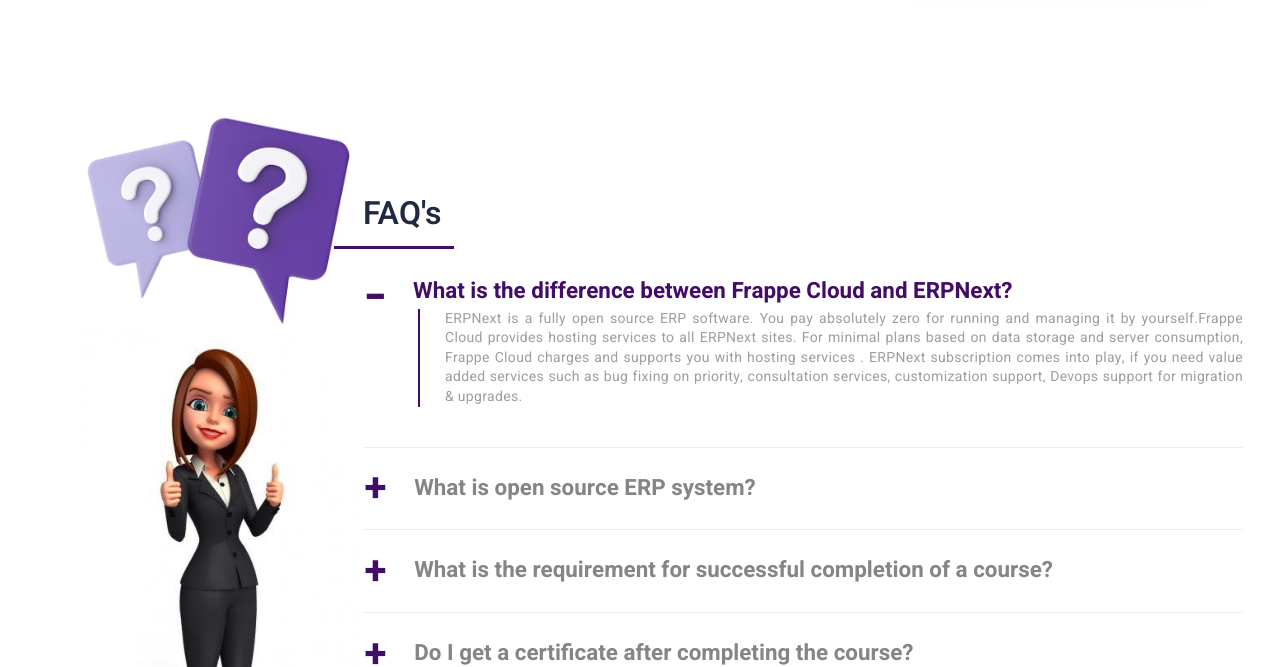
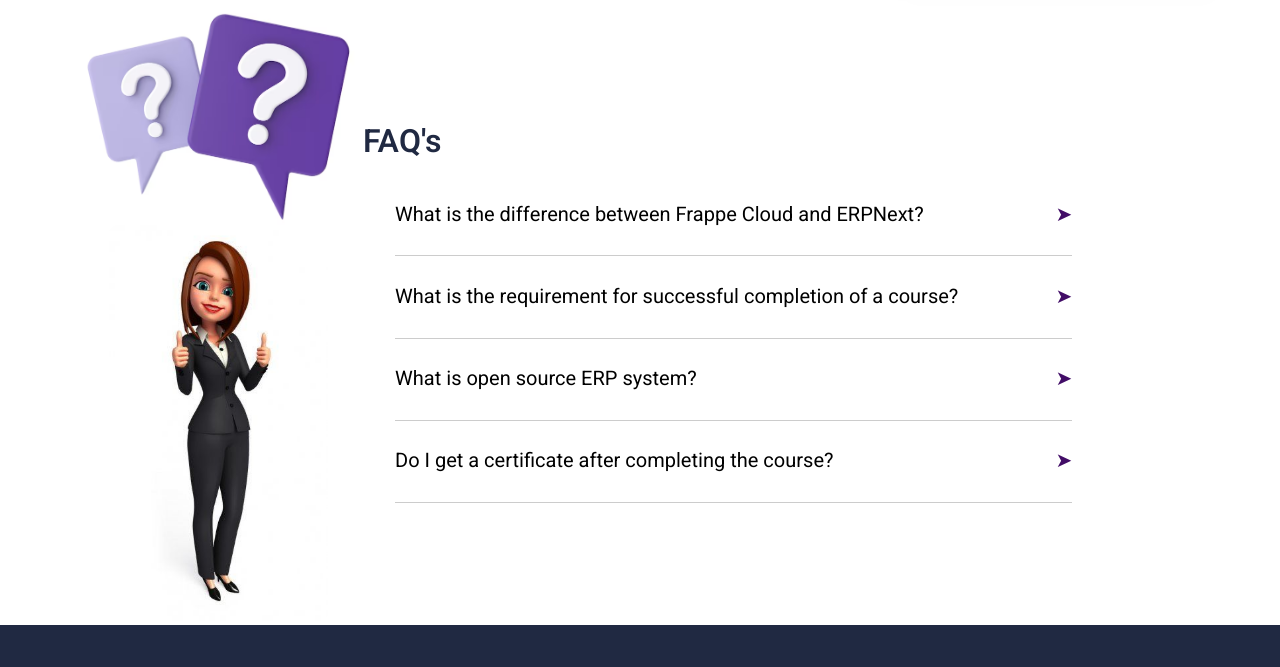
Before and after one commit to efeone/efeoneAcademy, a plain HTML site: page index.html in a window 1280 px wide. Shown: the part 4070-4737 px from the top of the page. Drawn offline with nearby package versions, Linux system fonts and the light colour scheme.

Commit message:
feat: efeone Academy website

```diff
--- a/css/style.css
+++ b/css/style.css
@@ -1163,3 +1163,65 @@ form {
         margin-bottom: 20px; /* Adjust the spacing between items if needed */
     }
 }
+
+
+
+
+
+
+
+
+
+.title {
+    text-align: center;
+    font-size: 5rem;
+    padding: 1rem;
+}
+
+/* .acc-container {
+    padding: 4rem 2rem;
+} */
+.acc-btn {
+    width: 100%;
+    padding: 1.6rem 2rem;
+    font-size: 20px;
+    cursor: pointer;
+    background: inherit;
+    border: none;
+    outline: none;
+    text-align: left;
+    transition: all 0.5s linear;
+}
+.acc-btn:after {
+    content: "\27A4";
+    color: #420D67;
+    float: right;
+    transition: all 0.3s linear;
+}
+.acc-btn.is-open:after {
+    transform: rotate(90deg);
+}
+.acc-btn:hover, .acc-btn.is-open {
+    color: #420D67;
+    font-weight: bold;
+}
+
+.acc-content {
+    max-height: 0;
+    color: #420D67;
+    font-size: 1.5rem;
+    margin: 0 2rem;
+    padding-left: 1rem;
+    overflow: hidden;
+    transition: max-height 0.3s ease-in-out;
+    border-bottom: 1px solid #ccc;
+}
+
+.credit {
+    text-align: center;
+    padding: 1rem;
+}
+.credit a {
+    text-decoration: wavy underline;
+    color: dodgerblue;
+}
--- a/index.html
+++ b/index.html
@@ -343,45 +343,50 @@
         <div class="container-fluid py-6" id="faq">
             <div class="container">
                 <div class="row g-2">
-                    <div class="col-lg-3 wow fadeInUp" data-wow-delay="0.1s" id="faq_img" style="  text-align: center;" >
+                    <div class="col-lg-3 wow fadeInUp" data-wow-delay="0.1s" id="faq_img" style="  text-align: center;margin-top: -96px;
+                    margin-bottom: -60px;" >
                         <img class="img-fluid rounded-center" src="img/question-mark-frequently-asked-questions-faq-3d-illustration_118019-7622.avif" alt="">
-                        <img class="img-fluid rounded" src="img/ad76291a3b7e00f1bd6accbc416fa3b1.jpg" alt="">
+                        <img class="img-fluid rounded" src="img/ad76291a3b7e00f1bd6accbc416fa3b1.jpg" alt="" style="  width: 80%;">
 
                     </div>
-                    <div class="col-lg-6 wow fadeInUp" data-wow-delay="0.5s">
-                        <div class="faq-list" style="text-align:justify;">
-                            <div>
-                                <div class="faq-header" style="  margin-bottom: 26px; ">
-                                    <h3 class="faq-title">FAQ's</h3>
-                                    <div class="seperator"></div>
-                                  </div>
-                              <details open >
-                                <summary title="How can I pay for my appointment?">What is the difference between Frappe Cloud and ERPNext? </summary>
-                                <p class="faq-content">ERPNext is a fully open source ERP software. You pay absolutely zero for running and managing it by yourself.Frappe Cloud provides hosting services to all ERPNext sites. For minimal plans based on data storage and server consumption, Frappe Cloud charges and supports you with hosting services . ERPNext subscription comes into play, if you need value added services such as bug fixing on priority, consultation services, customization support, Devops support for migration & upgrades.</p>
-                              </details>
-                              </div>
-                            <div>
-                              <details>
-                                <summary title="What can I expect at my first consultation?">What is open source ERP system? </summary>
-                                <p class="faq-content">A program is “free software” if the program’s users have the four essential freedoms:
-                                    1.The freedom to run the program as you wish, for any purpose.
-                                    2.The freedom to study how the program works, and change it so it does your computing as you wish. Access to the source code is a precondition for this.
-                                    3.The freedom to redistribute copies so you can help your neighbor.
-                                    4.The freedom to distribute copies of your modified versions to others. By doing this you can give the whole community a chance to benefit from your changes. Access to the source code is a precondition for this.</p>
-                              </details>
-                              </div>
-                            <div>
-                              <details>
-                                <summary title="What are your opening hours?">What is the requirement for successful completion of a course? </summary>
-                                <p class="faq-content">The learner is evaluated based on four criteria, namely: participation in chat sessions; participation in discussion forums; assignments and a test. A learner has to score a minimum of 60% to pass</p>
-                              </details>
-                              </div>
-                            <div>
-                              <details>
-                                <summary title="Do I need a referral?">Do I get a certificate after completing the course? </summary>
-                                <p class="faq-content">Upon successful completion of the course, students will be issued a certificate jointly signed by the delivering institution and depending on the organizers of the course. Please ensure that you read the training outline for each course so that you are well informed. </p>
-                              </details>
-                              </div>
+                    <div class="col-lg-8 wow fadeInUp" data-wow-delay="0.5s">
+                        <h3 class="faq-title">FAQ's</h3>
+
+                        <div class="acc-container" style="text-align: justify;">
+
+                            <button class="acc-btn">What is the difference between Frappe Cloud and ERPNext?</button>
+                            <div class="acc-content">
+                            <p>
+                                ERPNext is a fully open source ERP software. You pay absolutely zero for running and managing it by yourself.Frappe Cloud provides hosting services to all ERPNext sites. For minimal plans based on data storage and server consumption, Frappe Cloud charges and supports you with hosting services . ERPNext subscription comes into play, if you need value added services such as bug fixing on priority, consultation services, customization support, Devops support for migration & upgrades.
+                            </p>
+                            </div>
+
+
+
+                            <button class="acc-btn">
+                                What is the requirement for successful completion of a course?
+                            </button>
+                            <div class="acc-content">
+                            <p>
+                                The learner is evaluated based on four criteria, namely: participation in chat sessions; participation in discussion forums; assignments and a test. A learner has to score a minimum of 60% to pass.
+                            </p>
+                            </div>
+                            <button class="acc-btn">
+                                What is open source ERP system?
+                            </button>
+                            <div class="acc-content">
+                            <p>
+                                A program is “free software” if the program’s users have the four essential freedoms: 1.The freedom to run the program as you wish, for any purpose. 2.The freedom to study how the program works, and change it so it does your computing as you wish. Access to the source code is a precondition for this. 3.The freedom to redistribute copies so you can help your neighbor. 4.The freedom to distribute copies of your modified versions to others. By doing this you can give the whole community a chance to benefit from your changes. Access to the source code is a precondition for this.
+                            </p>
+                            </div>
+
+                            <button class="acc-btn">
+                                Do I get a certificate after completing the course?                            </button>
+                            <div class="acc-content">
+                            <p>
+                                Upon successful completion of the course, students will be issued a certificate jointly signed by the delivering institution and depending on the organizers of the course. Please ensure that you read the training outline for each course so that you are well informed.
+                            </p>
+                            </div>
                         </div>
                     </div>
                 </div>
--- a/js/main.js
+++ b/js/main.js
@@ -87,3 +87,35 @@
     });
 
 })(jQuery);
+
+// HTML CSS JSResult Skip Results Iframe
+// EDIT ON
+const btns = document.querySelectorAll(".acc-btn");
+
+// fn
+function accordion() {
+  // this = the btn | icon & bg changed
+  this.classList.toggle("is-open");
+
+  // the acc-content
+  const content = this.nextElementSibling;
+
+  // IF open, close | else open
+  if (content.style.maxHeight) content.style.maxHeight = null;
+  else content.style.maxHeight = content.scrollHeight + "px";
+}
+
+// event
+btns.forEach((el) => el.addEventListener("click", accordion));
+
+/*
+
+       Jokes are from >
+        https://chartcons.com/100-funny-trick-questions-answers/
+        Background image from >
+        https://www.magicpattern.design/tools/css-backgrounds
+
+*/
+
+
+Resources
```
